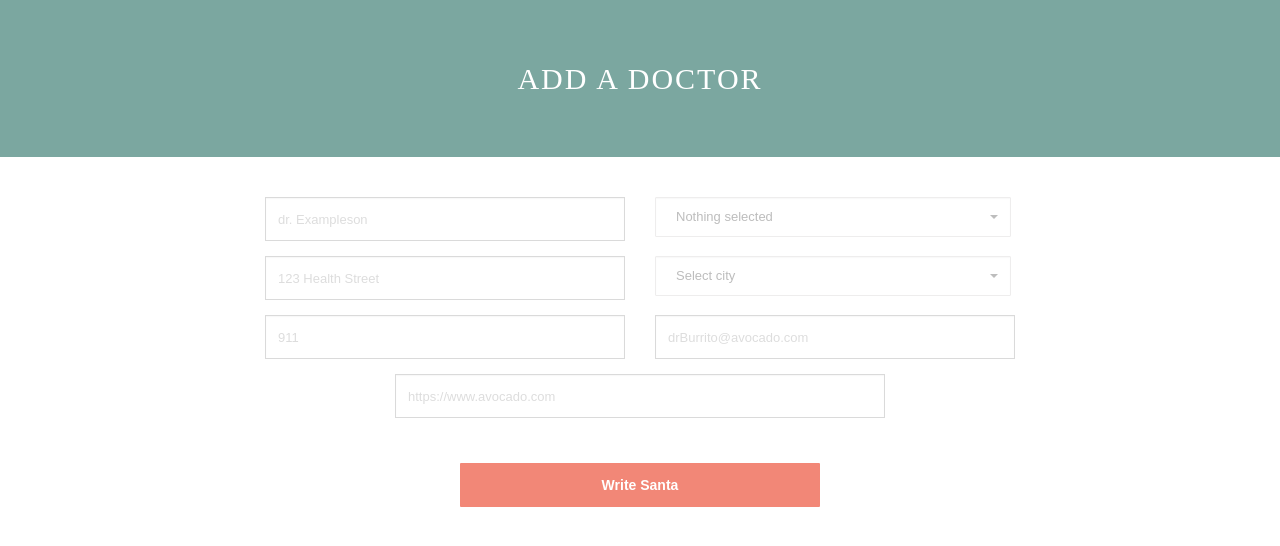
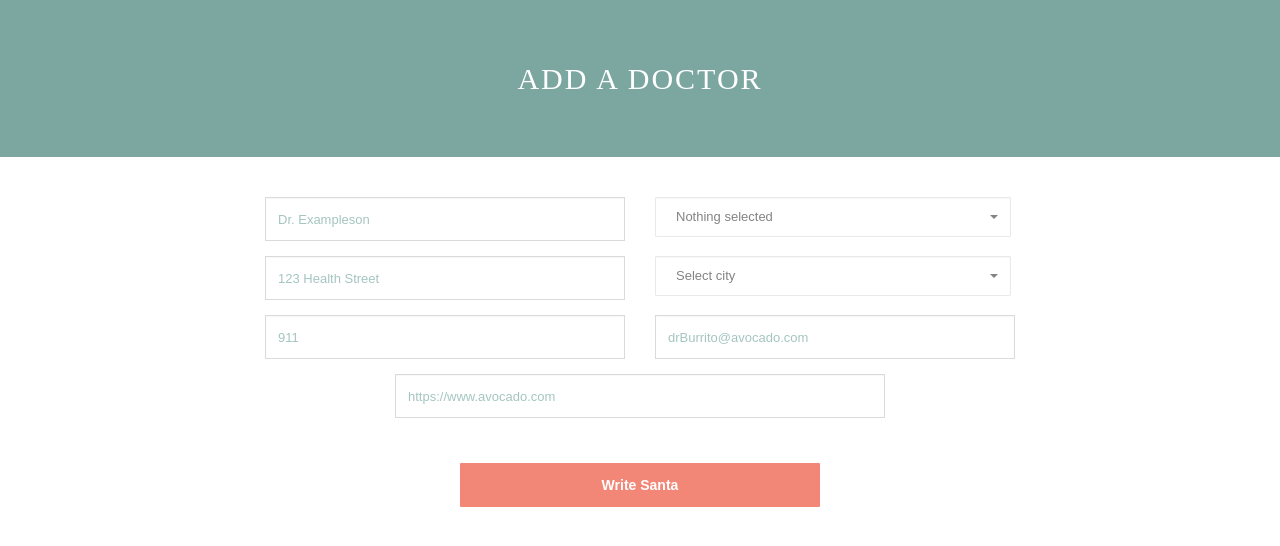
Before and after one commit to gardiac2002/medicus, a Django app: page /addadoctor in a window 1280 px wide. Shown: the part 100-646 px from the top of the page. Run offline with Django 3.2, Linux system fonts and the light colour scheme; data that the repository does not hold is empty; some libraries are stand-ins or nearby versions.

Commit message:
Styled the add a doctor form

```diff
--- a/medicus/static/assets/css/style.css
+++ b/medicus/static/assets/css/style.css
@@ -381,20 +381,21 @@ input[type="search"]::-webkit-search-decoration {
 .form-inline input[type=submit]:hover{
     background: #00A2DE
 }
+
 .form-control::-moz-placeholder{
-    color: #DDDDDD;
+    color: #a4c5c0;
     opacity: 1;
 }
 .form-control:-moz-placeholder{
-    color: #DDDDDD;
+    color: #a4c5c0;
     opacity: 1;
 }
 .form-control::-webkit-input-placeholder{
-    color: #DDDDDD;
+    color: #a4c5c0;
     opacity: 1;
 }
 .form-control:-ms-input-placeholder{
-    color: #DDDDDD;
+    color: #a4c5c0;
     opacity: 1;
 }
 
@@ -559,14 +560,14 @@ label small{
 .bootstrap-select button.dropdown-toggle{
     background: rgba(252, 252, 252, 0.35) none repeat scroll 0% 0%;
     border-radius: 1px;
-    color: #ADADAD;
+    color: #838383;
+    opacity: 1;
     height: 40px;
     margin-right: 10px;
     width: 99%;
     display: block;
     font-size: 13px;
     line-height: 1.42857;
-    color: #ADADAD;
     background-color: #FFF;
     background-image: none;
     border: 1px solid #EAE9E9;
--- a/medicus/templates/medicus/proposedoctor.html
+++ b/medicus/templates/medicus/proposedoctor.html
@@ -41,7 +41,7 @@
                                 <div class="row">
                                     <div class="col-sm-6">
                                         <div class="form-group">
-                                            <input type="text" class="form-control" id="name" name="name" placeholder="dr. Exampleson">
+                                            <input type="text" class="form-control" id="name" name="name" placeholder="Dr. Exampleson">
                                         </div>
                                     </div>
 
```
